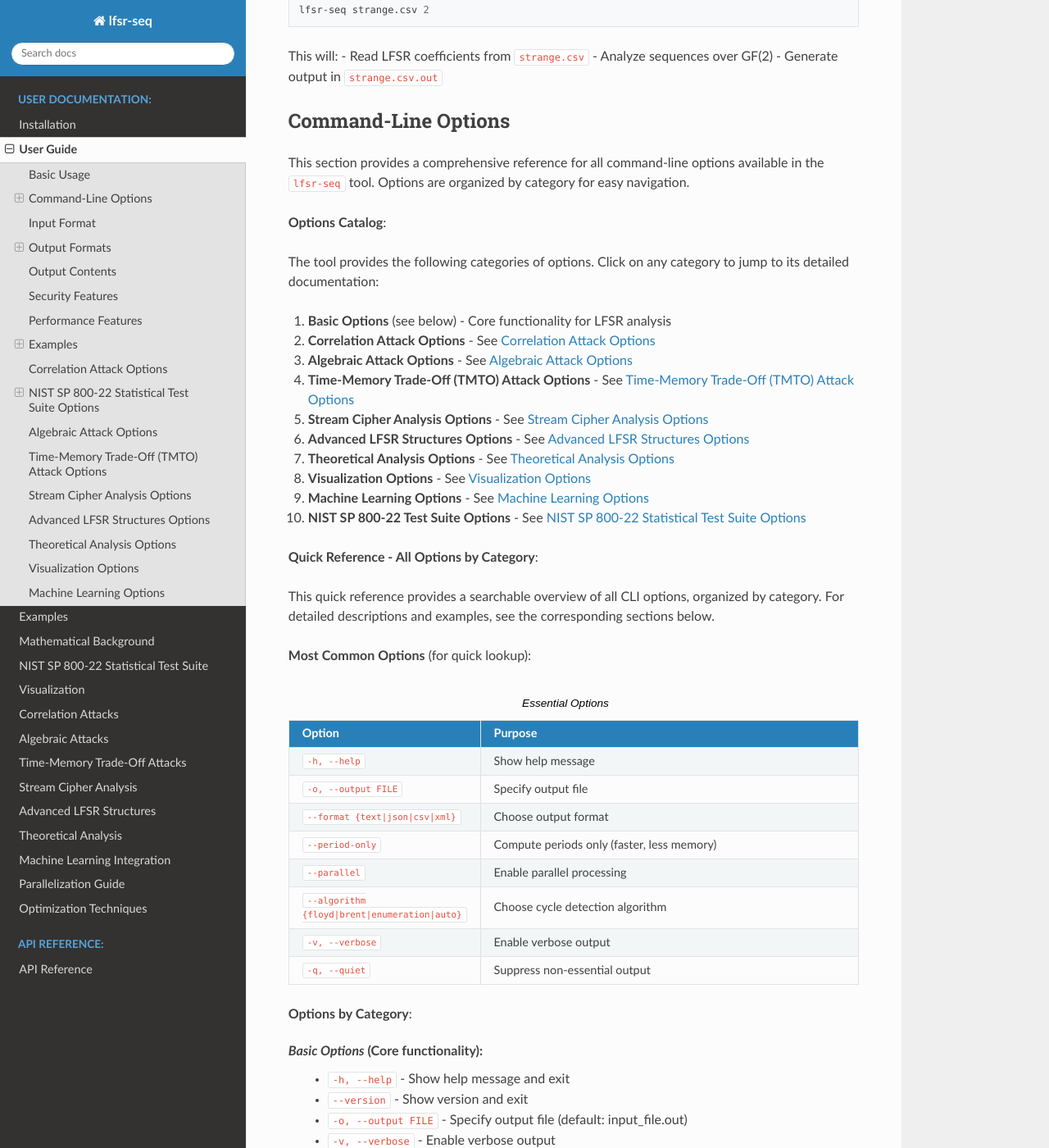
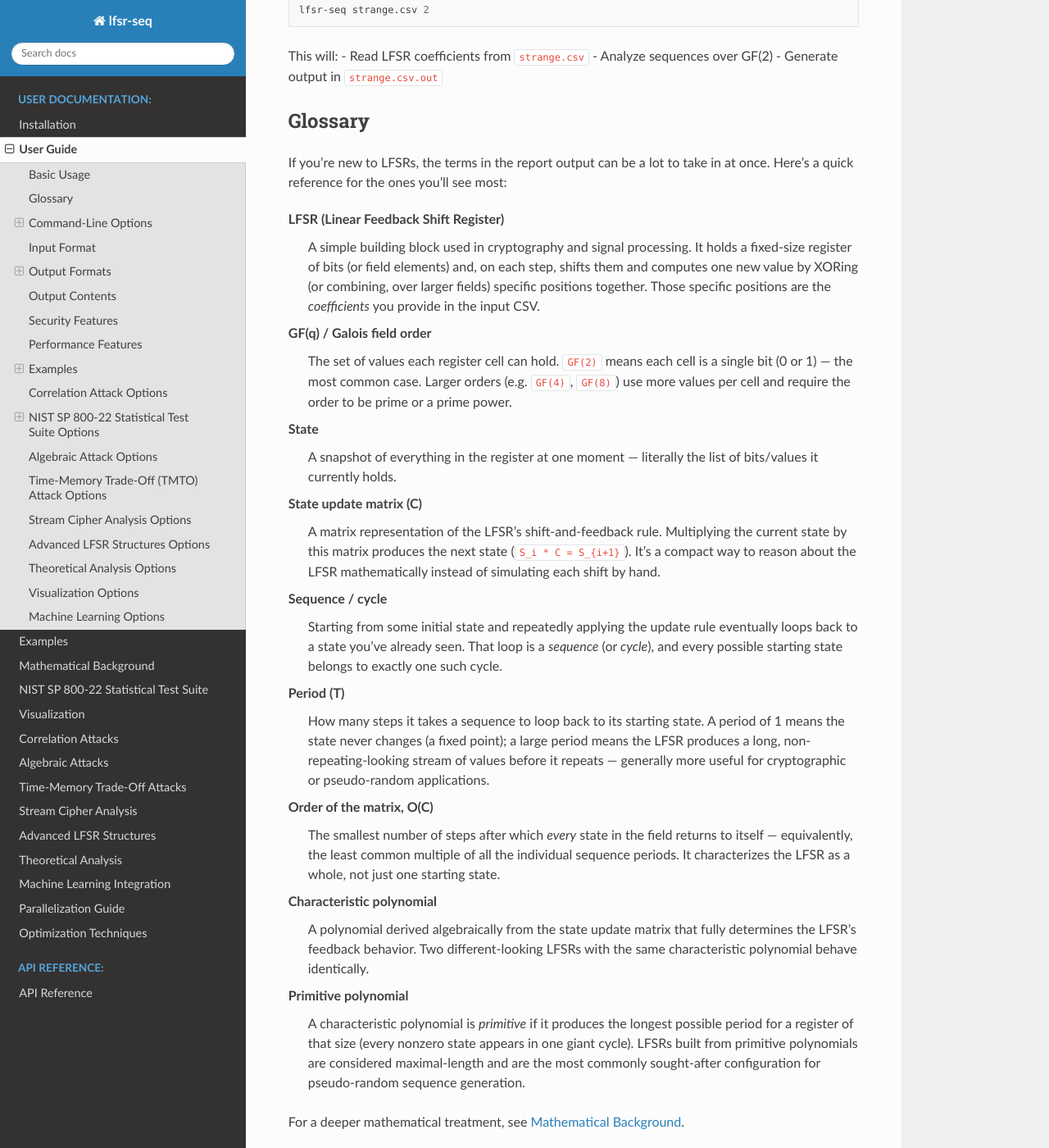
Before and after one commit to mkhellat/lfsr-seq, a Sphinx documentation site: the page built from docs/user_guide.rst, in a window 1280 px wide and 1400 px high, scrolled down 388 px. Shown: the whole window at 82% size. Built offline with Sphinx 7.4.7 and the Read the Docs theme 3.1.0, drawn with Linux system fonts in a browser that asks for light colours.

Commit message:
docs: add a beginner glossary and point CLI output at it
The CLI report uses jargon (characteristic polynomial, primitive
polynomial, order, period, state update matrix) with no explanation,
which is a steep first impression for a novice. Adds a Glossary section
early in the User Guide (before the command-line options reference) and
a one-line pointer to it in the CLI's completion message.

Co-Authored-By: Claude Sonnet 5 <noreply@anthropic.com>

```diff
--- a/docs/user_guide.rst
+++ b/docs/user_guide.rst
@@ -20,6 +20,69 @@ This will:
 - Read LFSR coefficients from ``strange.csv``
 - Analyze sequences over GF(2)
 - Generate output in ``strange.csv.out``
+
+Glossary
+--------
+
+If you're new to LFSRs, the terms in the report output can be a lot to
+take in at once. Here's a quick reference for the ones you'll see most:
+
+**LFSR (Linear Feedback Shift Register)**
+    A simple building block used in cryptography and signal processing.
+    It holds a fixed-size register of bits (or field elements) and, on
+    each step, shifts them and computes one new value by XORing (or
+    combining, over larger fields) specific positions together. Those
+    specific positions are the *coefficients* you provide in the input
+    CSV.
+
+**GF(q) / Galois field order**
+    The set of values each register cell can hold. ``GF(2)`` means each
+    cell is a single bit (0 or 1) — the most common case. Larger orders
+    (e.g. ``GF(4)``, ``GF(8)``) use more values per cell and require the
+    order to be prime or a prime power.
+
+**State**
+    A snapshot of everything in the register at one moment — literally
+    the list of bits/values it currently holds.
+
+**State update matrix (C)**
+    A matrix representation of the LFSR's shift-and-feedback rule. Multiplying
+    the current state by this matrix produces the next state
+    (``S_i * C = S_{i+1}``). It's a compact way to reason about the LFSR
+    mathematically instead of simulating each shift by hand.
+
+**Sequence / cycle**
+    Starting from some initial state and repeatedly applying the update
+    rule eventually loops back to a state you've already seen. That loop
+    is a *sequence* (or *cycle*), and every possible starting state
+    belongs to exactly one such cycle.
+
+**Period (T)**
+    How many steps it takes a sequence to loop back to its starting
+    state. A period of 1 means the state never changes (a fixed point);
+    a large period means the LFSR produces a long, non-repeating-looking
+    stream of values before it repeats — generally more useful for
+    cryptographic or pseudo-random applications.
+
+**Order of the matrix, O(C)**
+    The smallest number of steps after which *every* state in the field
+    returns to itself — equivalently, the least common multiple of all
+    the individual sequence periods. It characterizes the LFSR as a
+    whole, not just one starting state.
+
+**Characteristic polynomial**
+    A polynomial derived algebraically from the state update matrix that
+    fully determines the LFSR's feedback behavior. Two different-looking
+    LFSRs with the same characteristic polynomial behave identically.
+
+**Primitive polynomial**
+    A characteristic polynomial is *primitive* if it produces the
+    longest possible period for a register of that size (every nonzero
+    state appears in one giant cycle). LFSRs built from primitive
+    polynomials are considered maximal-length and are the most commonly
+    sought-after configuration for pseudo-random sequence generation.
+
+For a deeper mathematical treatment, see :doc:`mathematical_background`.
 
 Command-Line Options
 --------------------
```
Also changed, not shown: 1 other file.
